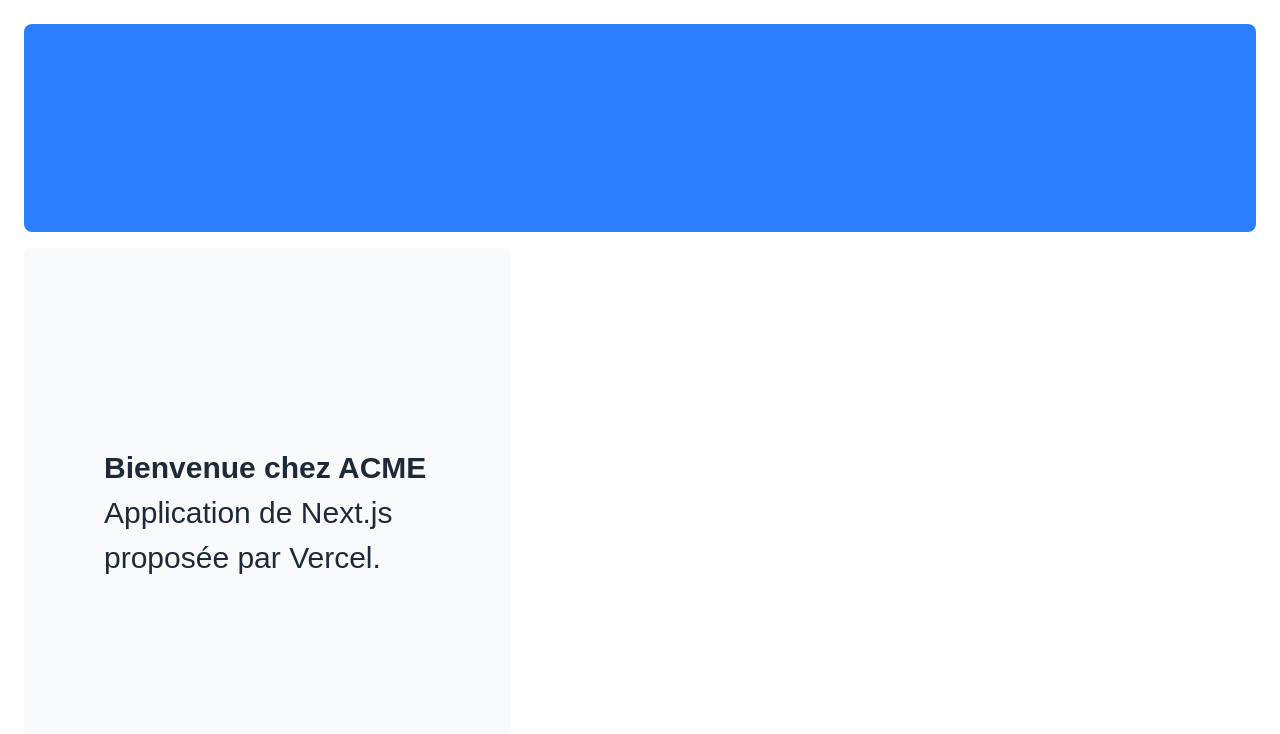
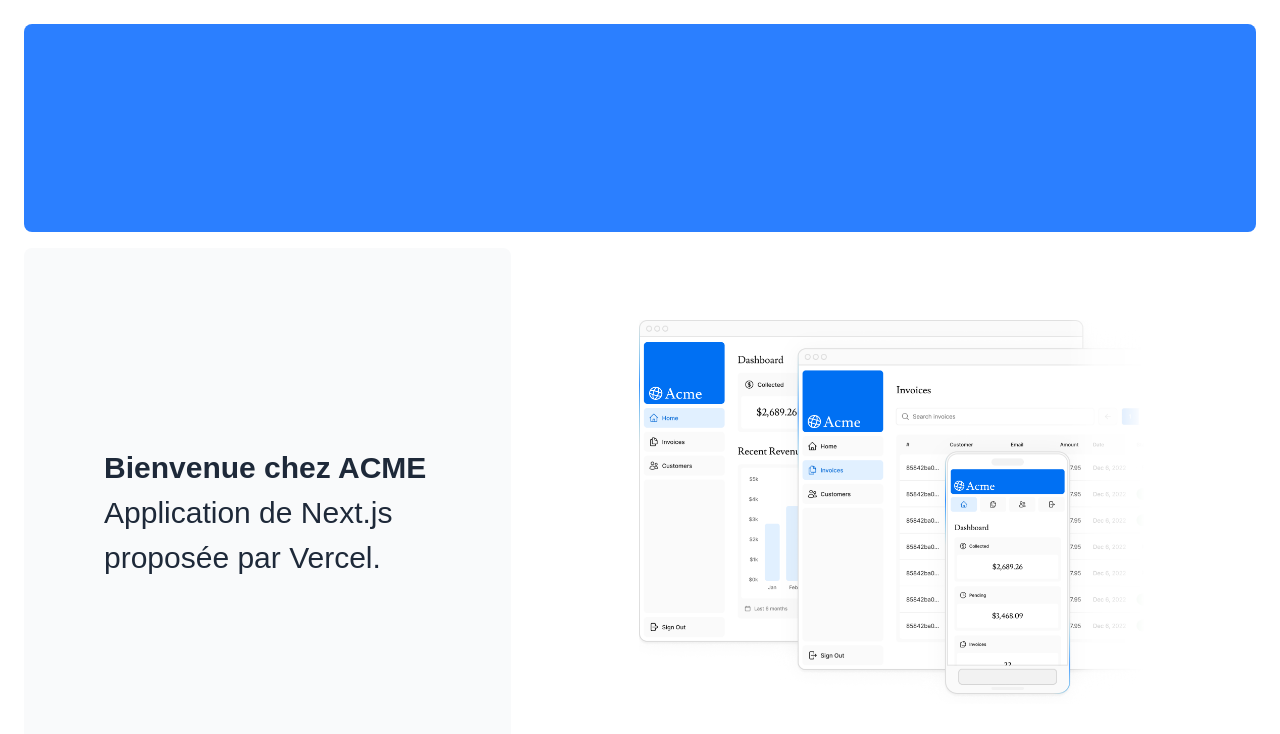
Before and after one commit to kodxo/learn-nextjs-dashboar, a Next.js app: page / in a window 1280 px wide. Shown: the top 734 px of the page. Built offline with nearby package versions, Linux system fonts and the light colour scheme; a web font is replaced by a local one.

Commit message:
Optimisation des images

```diff
--- a/app/page.tsx
+++ b/app/page.tsx
@@ -1,4 +1,5 @@
 import { lusitana } from "./ui/font";
+import Image from "next/image";
 
 export default function Page() {
   return (
@@ -18,6 +19,20 @@
         </div>
         <div className="flex items-center justify-center p-6 md:w-3/5 md:px-28 md:py-12">
           {/* Image */}
+          <Image
+            src="/hero-desktop.png"
+            width={1000}
+            height={760}
+            alt="Capture du dashboard pour la version desktop"
+            className="hidden md:block"
+          />
+          <Image
+            src="/hero-mobile.png"
+            width={560}
+            height={620}
+            alt="Capture du dashboard pour la version mobile"
+            className="block md:hidden"
+          />
         </div>
       </div>
     </main>
```
Also changed, not shown: public/hero-desktop.png (added), public/hero-mobile.png (added).
